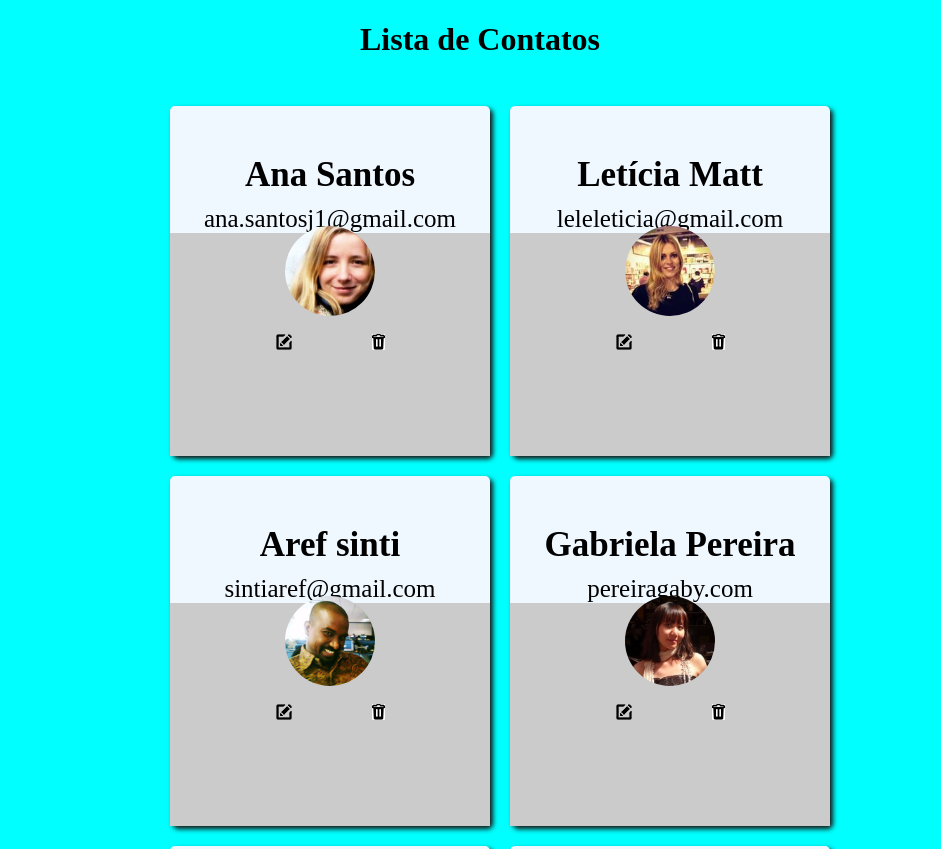
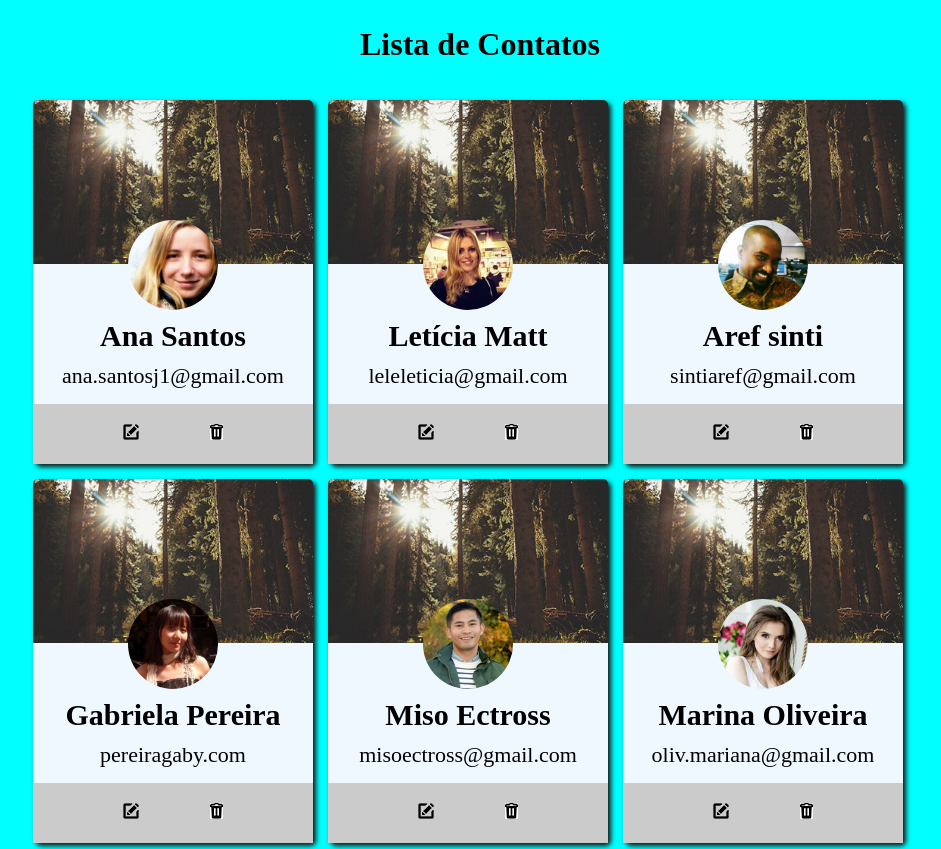
Before and after one commit to ViniPerpetuo/Curso-Front-Daniel, a plain HTML site: page Projeto 2.1 - Lista de Contatos/index.html in a window 1280 px wide. Shown: the top 849 px of the page, without its empty margins (160-1101 px from the left). Drawn offline with Linux system fonts and the light colour scheme.

Commit message:
Refeat: corrigindo estilização das "lis"

```diff
--- a/Projeto 2.1 - Lista de Contatos/style.css
+++ b/Projeto 2.1 - Lista de Contatos/style.css
@@ -1,83 +1,64 @@
+html, body{
+    height: 100%;
+}
+
 body{
     background-color: aqua;
     margin: 0;
-    padding: 0;
-}
-
-.main__title{
+    padding: 32px;
     display: flex;
     flex-direction: column;
     align-items: center;
     justify-content: center;
 }
 
-.list__hero{
-    display: flex;
-    justify-content: center;
+.main__title{
+    color:black;
 }
 
 .list{
     display: flex;
     justify-content: center;
     flex-wrap: wrap;
-    width: 60%;
-    height: 700px;
+    width: 90%;
+    max-width: 1000px;
+    gap: 15px;
+    list-style-type: none;
 }
 
 .list__item{
-    list-style-type: none;
+    flex-basis: 280px;
     background-color: aliceblue;
-    height: 350px;
-    width: 320px;
-    margin: 10px;
     border-radius: 5px;
-    position: relative;
-    display: flex;
-    flex-direction: column;
+    text-align: center;
     box-shadow: 3px 3px 5px  rgb(24, 18, 18);
-}
-
-.img__fundo{
-    width: 100%;
-    height: 50%;
-    border-top-left-radius: 5px;
-    border-top-right-radius: 5px;
+    background-image: url(images/thumb02.jpg);
+    background-size: 100%;
+    background-repeat: no-repeat;
 }
 
 .list__item__image img{
     border-radius: 50%;
-    position: absolute;
     width: 90px;
-    top: 120px;
-    left: 115px;
-}
-
-.list__item__content{
-    display: flex;
-    flex-direction: column;
-    align-items: center;
+    margin-top: 120px;
+    padding-bottom: 0;
 }
 
 .list__item__name{
-    font-size: 35px;
-    padding-top: 20px;
-    padding-bottom: 0;
+    font-size: 30px;
+    margin-top: 5px;
     margin-bottom: 10px;
 }
 
 .list__item__email{
-    font-size: 25px;
-    padding: 0;
+    font-size: 22px;
+    padding-bottom: 15px;
     margin: 0;
 }
 
 .list__item__crud{
     background-color: rgb(204, 203, 203);
     display: flex;
-    align-items: center;
-    justify-content: center;
-    height: 100%;
-    gap: 80px;
-    margin: 0;
-    padding: 0;
+    justify-content: space-evenly;
+    padding: 20px;
 }
```
